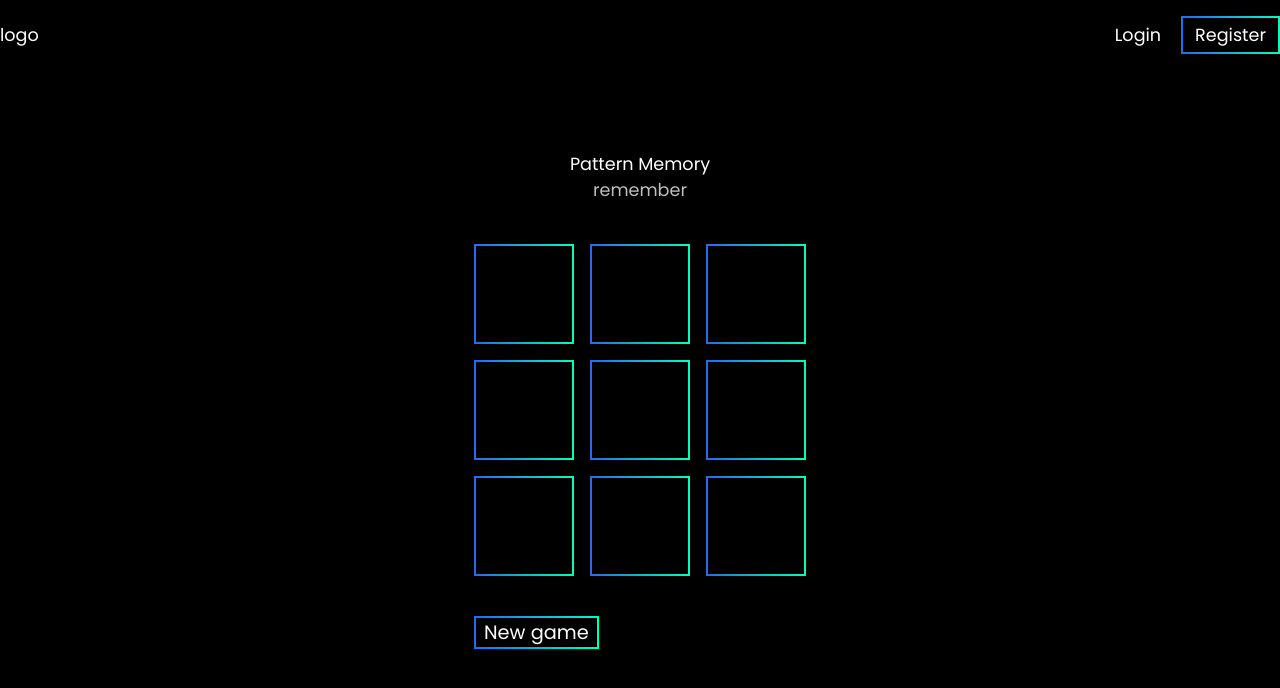
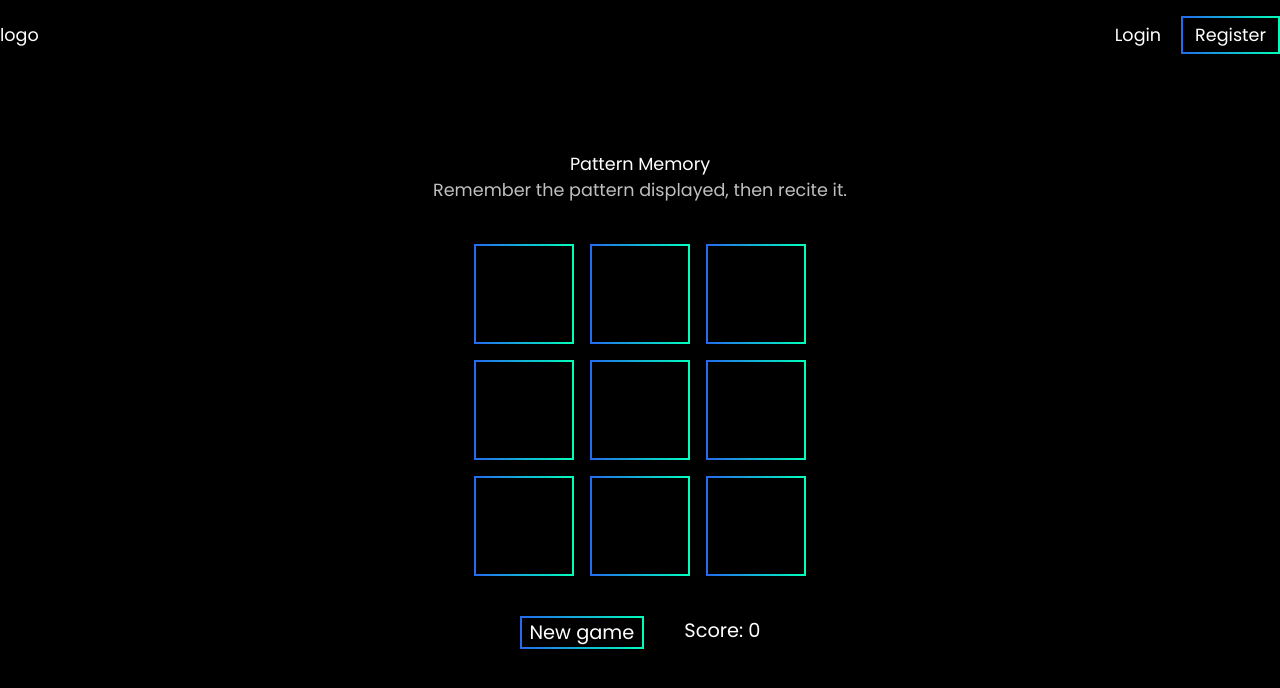
Before and after one commit to DylanHearn1/Benchmark, a React (Vite) app: page /pattern-memory in a window 1280 px wide. Shown: the top 688 px of the page. Built offline with nearby package versions, Linux system fonts and the light colour scheme.

Commit message:
fix: start round, separated to start/new round

```diff
--- a/src/games/PatternMemoryGame.tsx
+++ b/src/games/PatternMemoryGame.tsx
@@ -6,10 +6,16 @@ const PatternMemory = () => {
   const [attemptSequence, setAttemptSequence] = useState<Number[]>([]);
   const [activeSquare, setActiveSquare] = useState<Number>(10);
   const [clickedSquare, setClickedSquare] = useState<Number>(10);
-  const [gameStatus, setGameStatus] = useState('');
+  const [gameScore, setGameScore] = useState(0);
 
   const startRound = () => {
-    gameStatus && setGameStatus('');
+    setCorrectSequence((prev) => [...prev, Math.floor(Math.random() * 9)]);
+  };
+
+  const newRound = () => {
+    setCorrectSequence([]);
+    setAttemptSequence([]);
+    setGameScore(0);
     setCorrectSequence((prev) => [...prev, Math.floor(Math.random() * 9)]);
   };
 
@@ -43,10 +49,10 @@ const PatternMemory = () => {
         if (attemptSequence.length === correctSequence.length) {
           setAttemptSequence([]);
           startRound();
-          setGameStatus(`Score: ${attemptSequence.length}`);
+          setGameScore(attemptSequence.length);
         }
       } else {
-        setGameStatus(`Incorrect, game reset!`);
+        setGameScore(0);
         setCorrectSequence([]);
         setAttemptSequence([]);
       }
@@ -54,8 +60,8 @@ const PatternMemory = () => {
   }, [attemptSequence]);
 
   return (
-    <div className="text-white bg-black text-p">
-      <div className="grid grid-cols-3 gap-4">
+    <div className="text-white bg-black text-p flex flex-col items-center">
+      <div className="grid-cols-3 gap-4 inline-grid">
         {squares.map((_, index) => (
           <button
             className={
@@ -70,14 +76,11 @@ const PatternMemory = () => {
           ></button>
         ))}
       </div>
-      <div className="flex justify-between mt-10">
-        <button
-          onClick={() => startRound()}
-          className="bg-anchor-gradient px-2"
-        >
+      <div className="flex justify-between mt-10 space-x-10">
+        <button onClick={() => newRound()} className="bg-anchor-gradient px-2">
           New game
         </button>
-        <p>{gameStatus}</p>
+        <p>Score: {`${gameScore}`}</p>
       </div>
     </div>
   );
--- a/src/pages/PatternMemoryPage.tsx
+++ b/src/pages/PatternMemoryPage.tsx
@@ -6,7 +6,7 @@ const PatternMemoryPage = () => {
     <>
       <SingleGame
         title="Pattern Memory"
-        description="remember"
+        description="Remember the pattern displayed, then recite it."
         game={<PatternMemoryGame />}
       />
     </>
```
